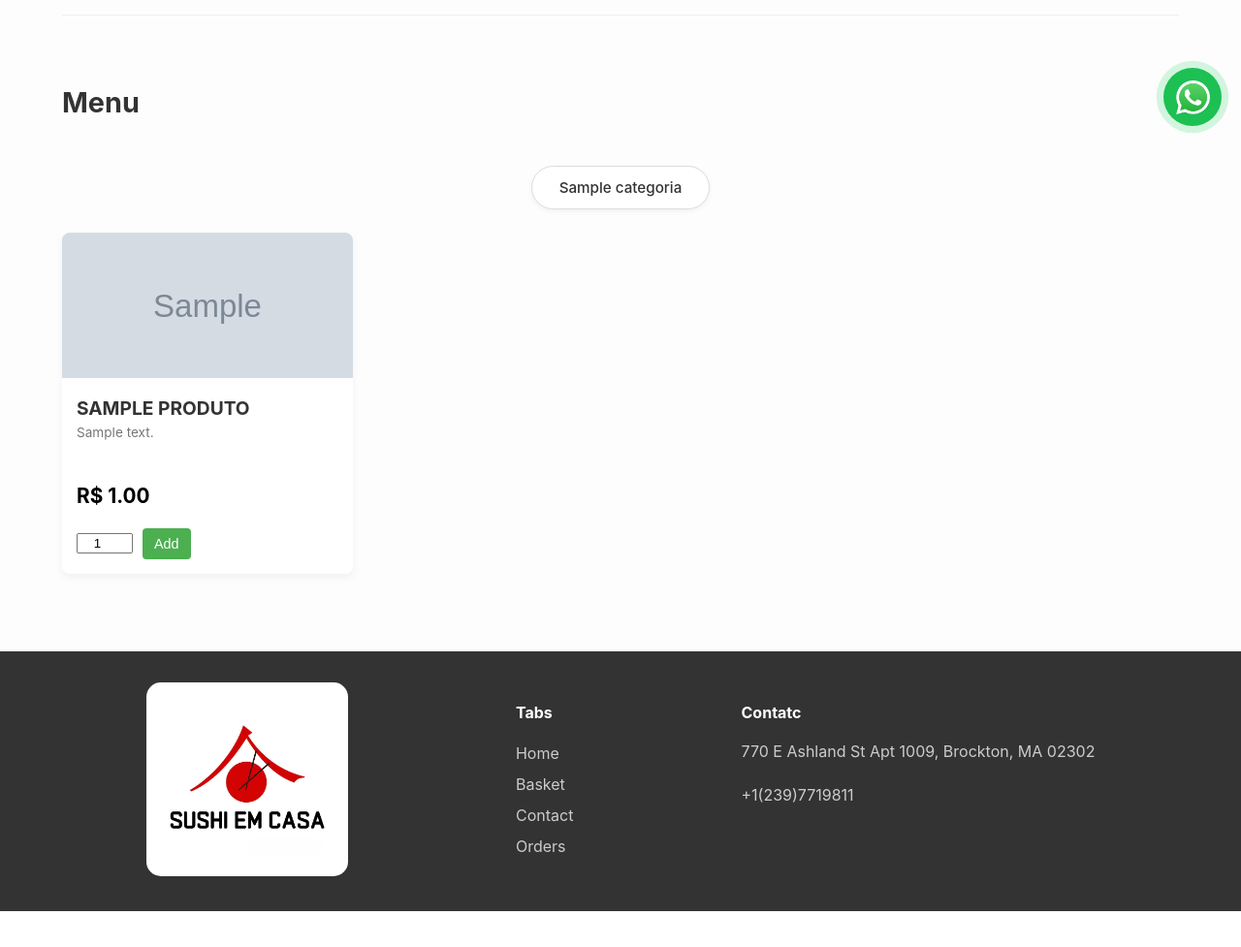
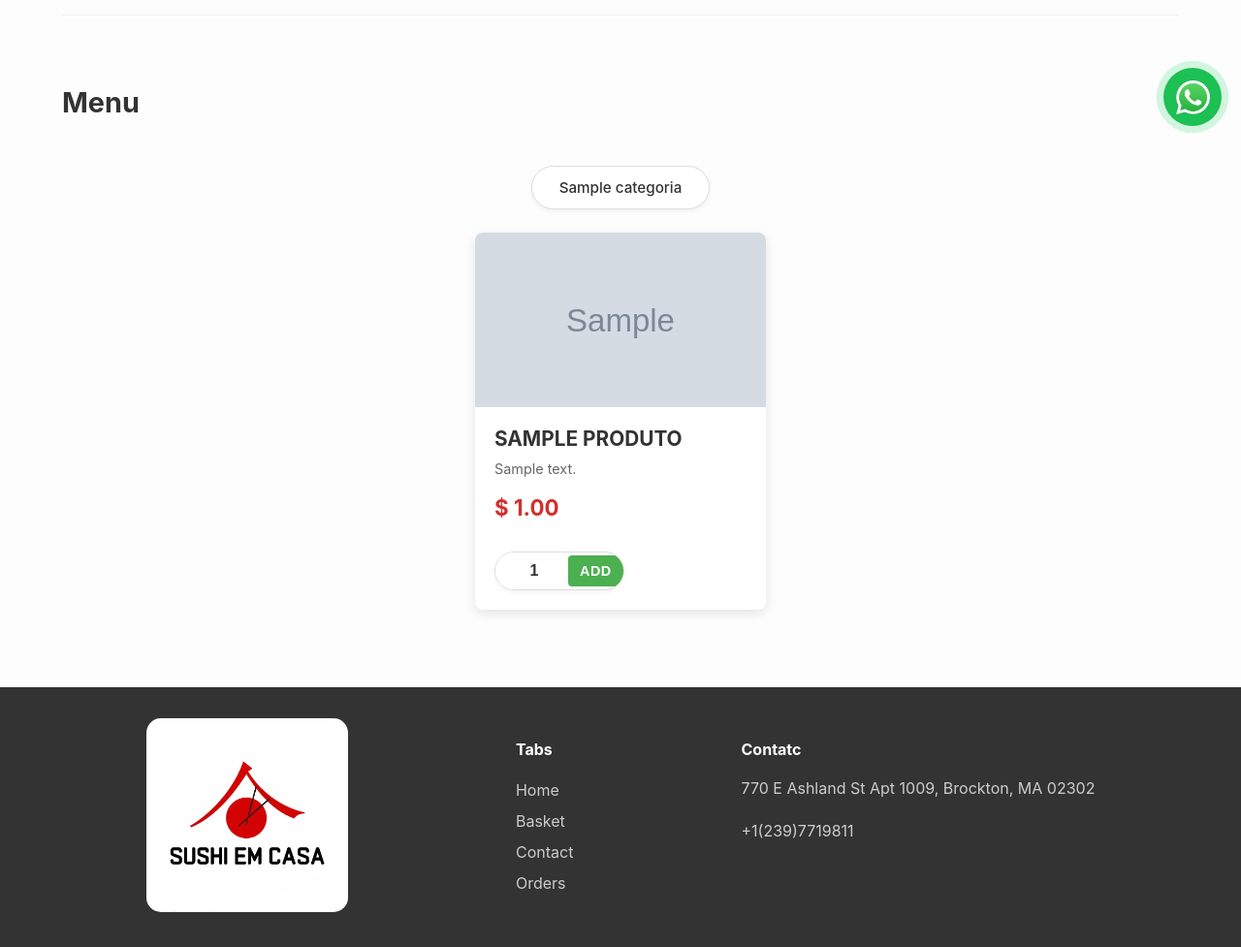
Before and after one commit to jarthur-duarte/SushiEmCasa, a Django app: page / in a window 1280 px wide. Shown: the part 650-1627 px from the top of the page at 97% size. Before the commit the page ends 1590 px from the top, so only its background shows below. Run offline with Django 5.2, Linux system fonts and the light colour scheme; tables that the repository leaves empty hold one stand-in row (values such as "Sample post"); grey boxes marked "Sample" are stand-in pictures; parts of the project's set-up code (start-up, migrations or seed data) failed here and were passed over.

Commit message:
"melhoria do css dos cards"

```diff
--- a/sushiemcasa/static/sushiemcasa/css/homepage_style.css
+++ b/sushiemcasa/static/sushiemcasa/css/homepage_style.css
@@ -140,7 +140,6 @@ main {
     transform: translateY(-2px);
 }
 
-
 .botao-filtro.ativo {
     background-color: #d32f2f;
     color: #ffffff;
@@ -148,6 +147,7 @@ main {
     box-shadow: 0 2px 6px rgba(211, 47, 47, 0.3);
     transform: translateY(-2px);
 }
+
 
 .rodape {
     display: flex;
@@ -265,11 +265,7 @@ main {
     width: 35px;
     height: 35px;
 }
-.botao-filtro.ativo {
-    background-color: #333;
-    color: #fff;
-    border-color: #333;
-}
+
 
 .container-opcoes {
     margin-top: 1.5rem;
@@ -325,23 +321,6 @@ main {
 }
 
 
-/* ===== ESTILOS PARA CARDS DE PRODUTOS ===== */
-
-.produto-card {
-    position: relative;
-    cursor: pointer;
-    transition: transform 0.2s ease;
-    border-radius: 8px;
-    overflow: hidden;
-    background: white;
-}
-
-.produto-card:hover {
-    transform: translateY(-4px);
-    box-shadow: 0 4px 12px rgba(0, 0, 0, 0.1);
-}
-
-/* Overlay escuro quando card está expandido */
 .overlay-escuro {
     display: none;
     position: fixed;
@@ -360,7 +339,6 @@ main {
     opacity: 1;
 }
 
-/* Card expandido - Modal */
 .produto-card.expandido {
     position: fixed;
     top: 50%;
@@ -388,7 +366,6 @@ main {
     }
 }
 
-/* Botão de voltar/fechar */
 .btn-fechar-modal {
     position: absolute;
     top: 15px;
@@ -419,7 +396,6 @@ main {
     stroke-width: 2;
 }
 
-/* Imagem do produto no modal */
 .produto-card.expandido .produto-imagem {
     width: 100%;
     height: 250px;
@@ -427,7 +403,6 @@ main {
     border-radius: 12px 12px 0 0;
 }
 
-/* Conteúdo do modal */
 .produto-modal-conteudo {
     padding: 20px;
 }
@@ -453,7 +428,6 @@ main {
     margin-bottom: 20px;
 }
 
-/* Detalhes extras (ocultos por padrão) */
 .produto-detalhes-extras {
     display: none;
 }
@@ -462,7 +436,6 @@ main {
     display: block;
 }
 
-/* Contador de quantidade */
 .quantidade-controls {
     display: flex;
     align-items: center;
@@ -506,7 +479,6 @@ main {
     text-align: center;
 }
 
-/* Botão adicionar */
 .btn-adicionar {
     width: 100%;
     padding: 16px;
@@ -540,7 +512,7 @@ main {
     height: 20px;
 }
 
-/* Informações adicionais */
+
 .info-adicional {
     margin-top: 15px;
     padding: 15px;
@@ -557,7 +529,6 @@ main {
     margin-bottom: 5px;
 }
 
-/* Responsividade */
 @media (max-width: 768px) {
     .produto-card.expandido {
         width: 95%;
@@ -577,12 +548,10 @@ main {
     }
 }
 
-/* Prevenir scroll do body quando modal está aberto */
 body.modal-aberto {
     overflow: hidden;
 }
 
-/* Acessibilidade */
 .produto-card:focus-visible {
     outline: 2px solid #d32f2f;
     outline-offset: 2px;
@@ -593,22 +562,20 @@ body.modal-aberto {
     outline: 2px solid #d32f2f;
     outline-offset: 2px;
 }
-/* Container de Seção e Grid */
 .categoria-secao {
-    padding: 0 5%; /* Padding lateral para o conteúdo */
+    padding: 0 5%;
     margin-top: 50px;
 }
 
 .produtos-grid {
     display: flex;
-    flex-wrap: wrap; /* Permite que os cards quebrem a linha */
-    gap: 30px; /* Espaço entre os cards */
+    flex-wrap: wrap;
+    gap: 30px;
     margin-top: 20px;
+    justify-content: center;
 }
 
-/* O CARD INDIVIDUAL */
 .produto-card {
-    /* Ajuste a largura para caber 3 ou 4 cards na linha, dependendo do container */
     width: 300px;
     min-height: 250px;
     background-color: white;
@@ -617,99 +584,111 @@ body.modal-aberto {
     overflow: hidden;
     transition: transform 0.2s, box-shadow 0.2s;
     cursor: pointer;
+    display: flex;
+    flex-direction: column;
 }
 
-/* Efeito Hover (ao passar o mouse) */
 .produto-card:hover {
-    transform: translateY(-5px); /* Levanta um pouco o card */
+    transform: translateY(-5px);
     box-shadow: 0 8px 16px rgba(0, 0, 0, 0.15);
 }
 
-/* O LINK que envolve o card */
 .link-detalhe-produto {
-    text-decoration: none; /* Remove o sublinhado do link */
-    color: inherit; /* Mantém as cores do texto como estão */
-    display: block; /* Garante que o link ocupe toda a área do card */
-    height: 100%; /* Garante que o link cubra toda a altura do card */
+    text-decoration: none;
+    color: inherit;
+    display: block;
+    height: 100%;
 }
 
-/* IMAGEM */
 .produto-card img {
     width: 100%;
-    height: 150px; /* Altura fixa para as imagens */
-    object-fit: cover; /* Garante que a imagem preencha o espaço sem distorcer */
+    height: 180px;
+    object-fit: cover;
 }
 
-/* INFORMAÇÕES DO TEXTO */
 .produto-info {
-    padding: 15px;
+    padding: 20px;
+    display: flex;
+    flex-direction: column;
+    flex-grow: 1;
 }
 
 .produto-info h3 {
     margin-top: 0;
-    margin-bottom: 5px;
-    font-size: 1.2em;
+    margin-bottom: 8px;
+    font-size: 1.3em;
     color: #333;
 }
 
 .produto-descricao {
-    font-size: 0.85em;
-    color: #777;
-    margin: 5px 0 10px 0;
-    min-height: 40px; /* Garante que os cards com descrições curtas tenham altura consistente */
+    font-size: 0.9em;
+    color: #666;
+    line-height: 1.5;
+    margin: 0 0 15px 0;
+    flex-grow: 1;
 }
 
 .produto-preco {
-    font-size: 1.3em;
+    font-size: 1.4em;
     font-weight: bold;
-    color: #e63946; /* Cor de destaque (vermelho/coral) */
+    color: #d32f2f;
+    margin-top: auto;
 }
-.categoria-secao {
-            margin-top: 50px;
-            padding: 0 5%;
+
+
+.add-to-cart-form {
+    display: flex;
+    align-items: center;
+    margin-top: 15px;
+    border: 1px solid #ddd;
+    border-radius: 50px;
+    overflow: hidden;
+    width: fit-content;
+    box-shadow: 0 2px 5px rgba(0,0,0,0.05);
+    transition: all 0.3s ease;
 }
-        .produtos-grid {
-            display: flex;
-            flex-wrap: wrap;
-            gap: 30px;
-            margin-top: 20px;
+
+.add-to-cart-form:hover {
+    box-shadow: 0 4px 8px rgba(0,0,0,0.1);
 }
-        .produto-card {
-            width: 300px;
-            box-shadow: 0 4px 8px rgba(0, 0, 0, 0.05);
-            border-radius: 8px;
-            overflow: hidden;
-            transition: transform 0.2s;
+
+
+.quantity-input {
+    width: 50px;
+    padding: 10px 0 10px 15px;
+    text-align: center;
+    border: none;
+    background-color: #fff;
+    font-weight: bold;
+    font-size: 1rem;
+    color: #333;
+    outline: none;
 }
-        .produto-card:hover {
-            transform: translateY(-5px);
+
+.quantity-input::-webkit-outer-spin-button,
+.quantity-input::-webkit-inner-spin-button {
+    -webkit-appearance: none;
+    margin: 0;
 }
-        .produto-card a {
-            text-decoration: none;
-            color: inherit;
-            display: block; /* O link ocupa todo o card */
+
+.quantity-input[type=number] {
+    -moz-appearance: textfield;
 }
-        .produto-card img {
-            width: 100%;
-            height: 150px;
-            object-fit: cover;
+
+.add-to-cart-button {
+    padding: 12px 24px;
+    background-color: #d32f2f;
+    color: white;
+    border: none;
+    border-radius: 0;
+    cursor: pointer;
+    font-size: 0.9rem;
+    font-weight: bold;
+    text-transform: uppercase;
+    letter-spacing: 0.5px;
+    transition: background-color 0.3s ease;
 }
-        .produto-info {
-            padding: 15px;
+
+.add-to-cart-button:hover {
+    background-color: #b71c1c;
 }
-        .produto-info h3 {
-            margin-top: 0;
-            font-size: 1.2em;
-            color: #333;
-        }
-        .produto-descricao {
-            font-size: 0.85em;
-            color: #777;
-            margin-bottom: 10px;
-            min-height: 40px;
-        }
-        .produto-preco {
-            font-size: 1.3em;
-            font-weight: bold;
-            color: #000000;
-        }
--- a/sushiemcasa/templates/sushiemcasa/homepage.html
+++ b/sushiemcasa/templates/sushiemcasa/homepage.html
@@ -134,7 +134,7 @@
                     <div class="produto-info">
                         <h3>{{ produto.nome|upper }}</h3>
                         <p class="produto-descricao">{{ produto.descricao }}</p>
-                        <p class="produto-preco">R$ {{ produto.preco|floatformat:2 }}</p>
+                        <p class="produto-preco">$ {{ produto.preco|floatformat:2 }}</p>
 
                         <form action="{% url 'sushiemcasa:add_to_cart' product_id=produto.id %}" method="post" class="add-to-cart-form">
                             {% csrf_token %}
```
Lines whose indentation alone changed are shown as unchanged.
